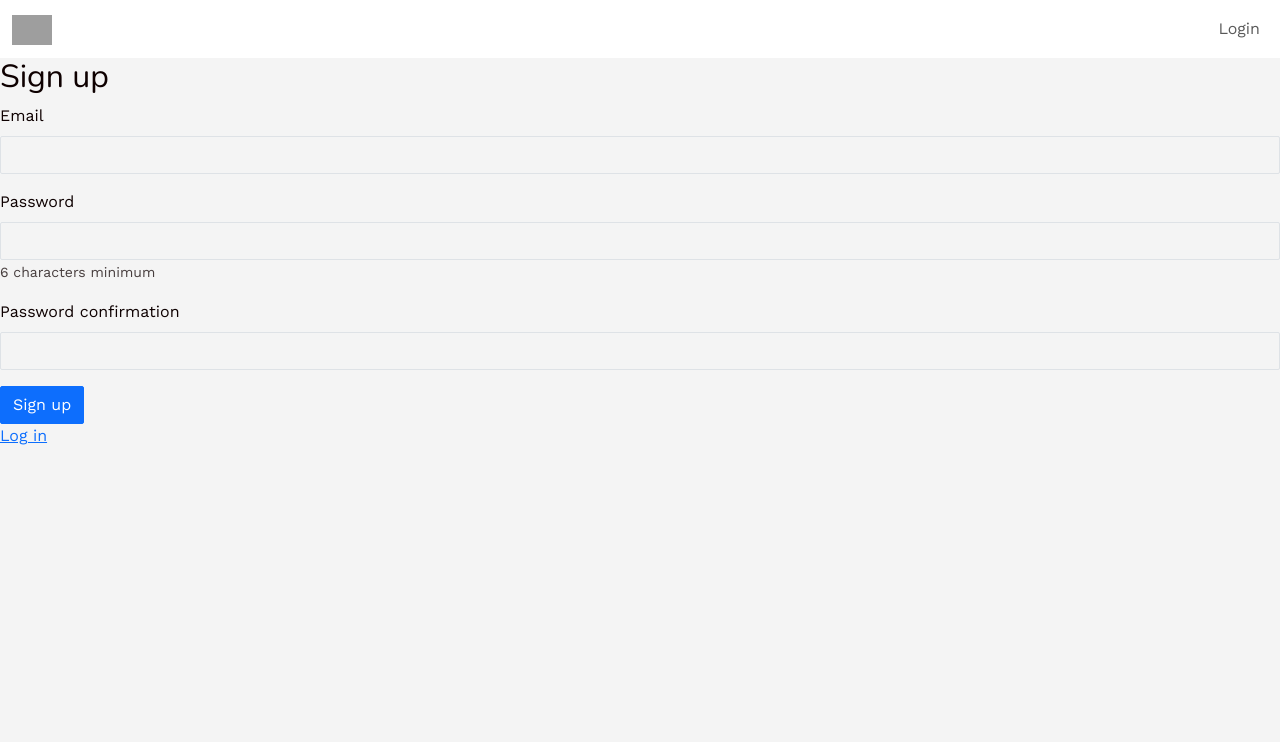
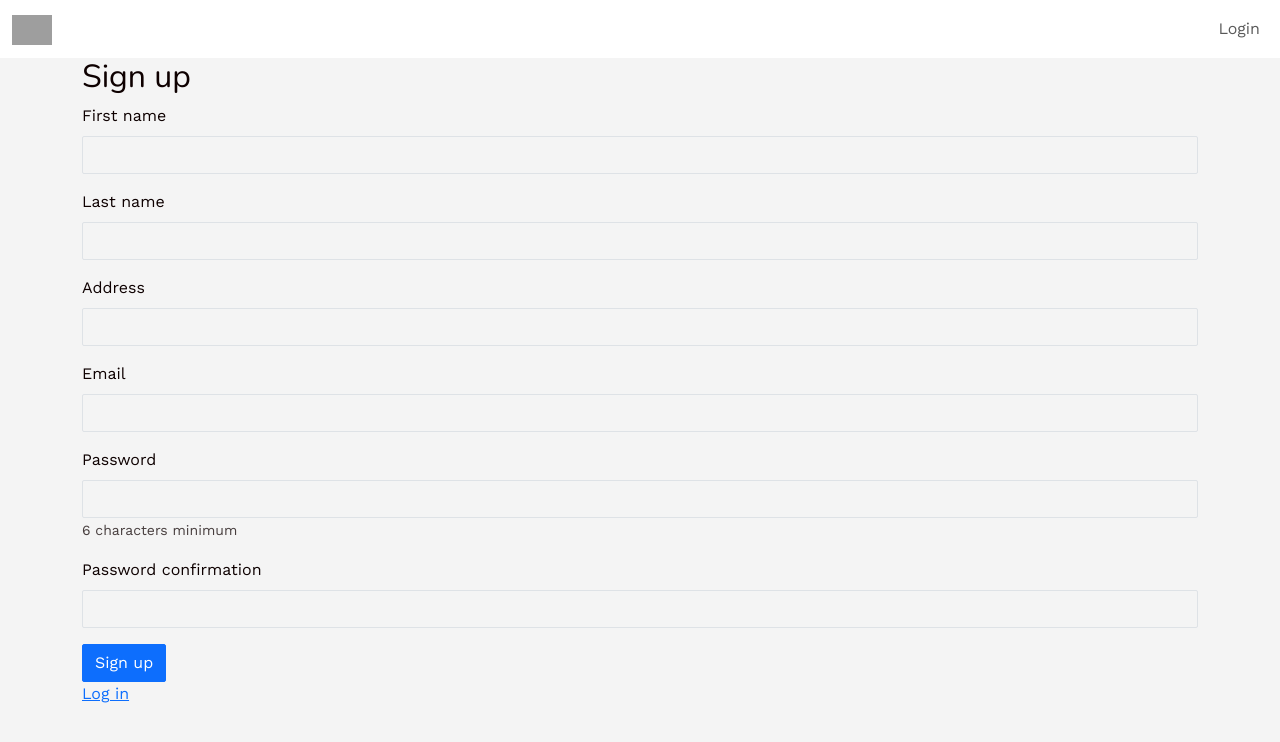
Before and after one commit to NicolasWaenia/AirGames, a Rails app: page /users/sign_up in a window 1280 px wide. Shown: the top 742 px of the page. Run offline with Rails 7, Linux system fonts and the light colour scheme; style sheets or scripts are compiled from the project's sources; some libraries are stand-ins or nearby versions; grey boxes are pictures that could not be loaded.

Commit message:
adding first name & last name at sign up

```diff
--- a/app/views/devise/registrations/new.html.erb
+++ b/app/views/devise/registrations/new.html.erb
@@ -1,9 +1,18 @@
-<h2>Sign up</h2>
+<div class="container">   <h2>Sign up</h2>
 
 <%= simple_form_for(resource, as: resource_name, url: registration_path(resource_name)) do |f| %>
   <%= f.error_notification %>
 
   <div class="form-inputs">
+    <%= f.input :first_name,
+                required: true,
+                input_html: { autocomplete: "first_name" } %>
+    <%= f.input :last_name,
+                required: true,
+                input_html: { autocomplete: "last_name" } %>
+    <%= f.input :address,
+                required: true,
+                input_html: { autocomplete: "address" } %>
     <%= f.input :email,
                 required: true,
                 autofocus: true,
@@ -23,3 +32,4 @@
 <% end %>
 
 <%= render "devise/shared/links" %>
+</div>
```
Also changed, not shown: app/controllers/games_controller.rb (+8 -7 lines).
